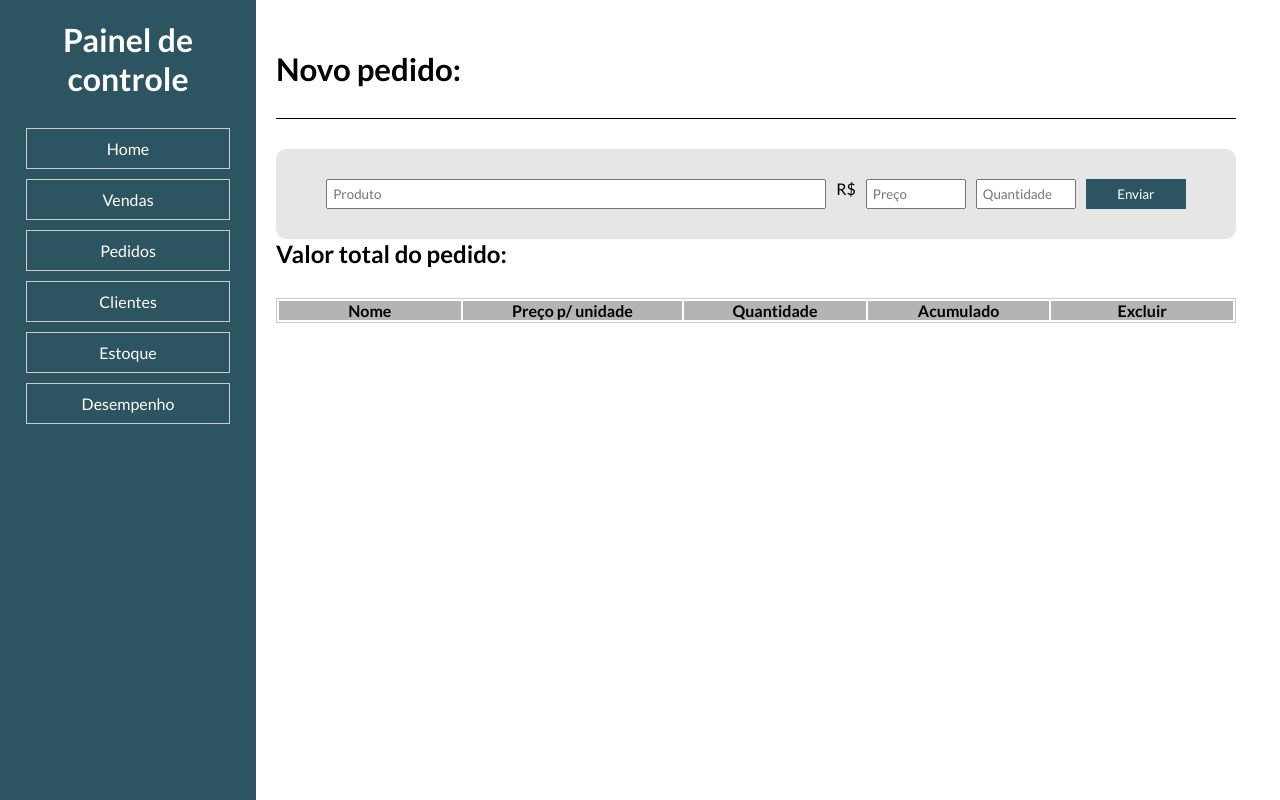
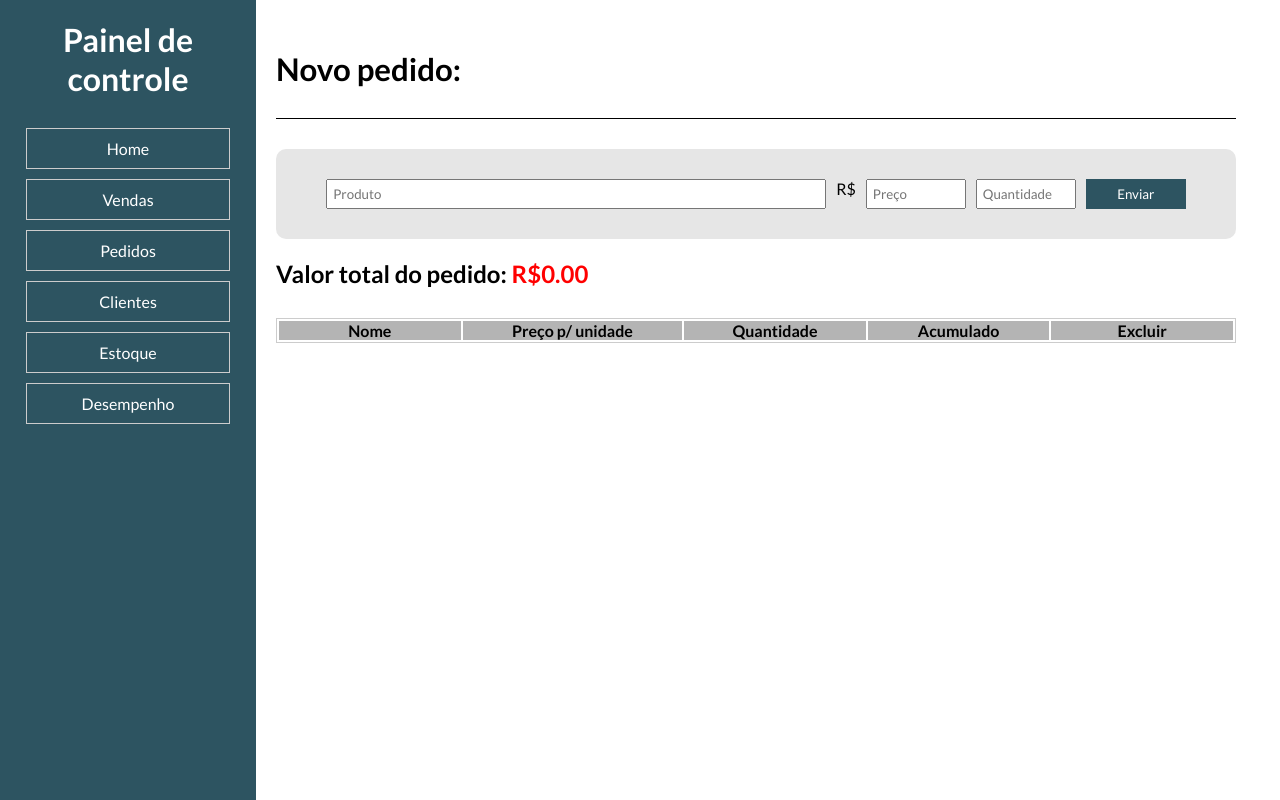
Before and after one commit to heitor2002/gerenciador-de-vendas, a React (Vite) app: page /requests/form-requests in a window 1280 px wide. Built offline with nearby package versions, Linux system fonts and the light colour scheme; data requests are answered from the project's data file.

Commit message:
feat: implementação de valor total do pedido.

```diff
--- a/src/components/box-components/FormNewRequest.jsx
+++ b/src/components/box-components/FormNewRequest.jsx
@@ -49,6 +49,15 @@ const FormNewRequest = () => {
     });
   };
 
+  const someValueProduct = productsList.map(item => {
+    let accumulatedProduct = item.productPrice * item.productQuantity
+    return accumulatedProduct
+  })
+
+  const accumulatedRequestValue = someValueProduct.reduce((acc, item) => {
+    return acc + item;
+  },0).toFixed(2)
+
   return (
     <>
       <div className="new-request">
@@ -79,7 +88,7 @@ const FormNewRequest = () => {
           <input type="submit" value={"Enviar"} />
         </form>
       </div>
-      <h2>Valor total do pedido:</h2>
+      <h2 style={{marginTop: "20px"}}>Valor total do pedido: <span style={{color: "red"}}>R${accumulatedRequestValue}</span></h2>
       <div className="container-requests">
         <table>
           <tr>
@@ -114,7 +123,8 @@ const FormNewRequest = () => {
         </table>
       </div>
       {productsList.length !== 0 && (
-        <button className="send-request" onClick={() => handleSubmitRequest()}>
+        <button className="send-request" >
+          {/* onClick={() => handleSubmitRequest()} */}
           Concluir pedido
         </button>
       )}
```
